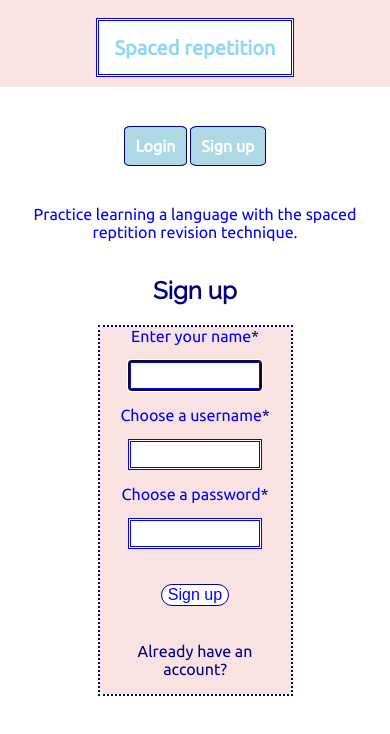
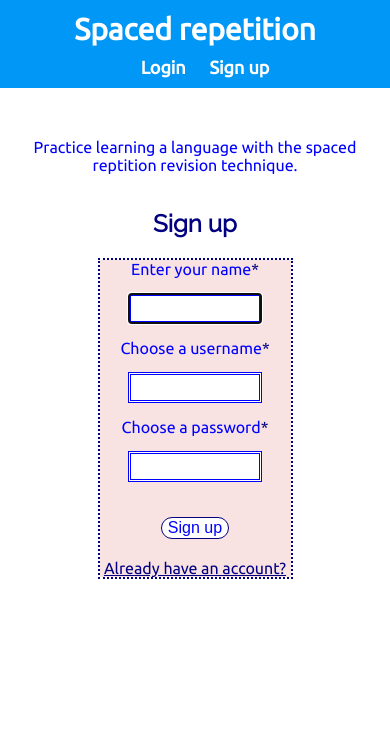
Before and after one commit to dc5will/spaced-repetition-client-will-hunter, a React app: page /register in a window 390 px wide. Built offline with nearby package versions, Linux system fonts and the light colour scheme.

Commit message:
fixed header

```diff
--- a/src/components/App/App.css
+++ b/src/components/App/App.css
@@ -1,9 +1,46 @@
-* {
-  background: white;
+a.blue-button{
+  text-decoration: none;
 }
 
-a {
-  text-decoration: none;
-  padding: 1rem;
-  color: black;
+.blue-button{
+  background-color: #0197f6;
+  border: none;
+  border-bottom: 4px solid #1a53bb;
+  border-radius: 15px;
+  color: white;
+  text-transform: uppercase;
+  outline: none;
+  font-size: 14px;
+  padding: 12px;
+  font-weight: 800;
+  font-family: 'Nunito', sans-serif;
 }
+
+.blue-button:hover{
+  cursor: pointer;
+}
+
+.blue-button:hover, .blue-button:focus {
+  background-color: rgb(70, 184, 255);
+}
+
+.fas{
+  margin-right: 10px;
+}
+
+.loading-text{
+  text-align: center;
+}
+
+.container {
+  padding: 0 20px;
+  margin: 0 auto;
+}
+
+.fade-in{
+  -webkit-animation: fadein 1s; /* Safari, Chrome and Opera > 12.1 */
+  -moz-animation: fadein 1s; /* Firefox < 16 */
+  -ms-animation: fadein 1s; /* Internet Explorer */
+  -o-animation: fadein 1s; /* Opera < 12.1 */
+  animation: fadein 1s;
+}
--- a/src/components/App/App.js
+++ b/src/components/App/App.js
@@ -8,24 +8,25 @@ import LoginRoute from '../../routes/LoginRoute/LoginRoute'
 import DashboardRoute from '../../routes/DashboardRoute/DashboardRoute'
 import LearningRoute from '../../routes/LearningRoute/LearningRoute'
 import NotFoundRoute from '../../routes/NotFoundRoute/NotFoundRoute'
+import ErrorPage from '../ErrorPage/ErrorPage';
 import './App.css'
+import './KeyFrames.css'
 
 export default class App extends Component {
-  state = { hasError: false }
+  state = { error: null }
 
   static getDerivedStateFromError(error) {
-    console.error(error)
-    return { hasError: true }
+    return { error: error }
   }
 
   render() {
-    const { hasError } = this.state
+    const { error } = this.state
     return (
       <div className='App'>
         <Header />
-        <main>
-          {hasError && (
-            <p className='error'>There was an error! Oh no!</p>
+        <main role="main">
+          {error && (
+            <ErrorPage error={error}/>
           )}
           <Switch>
             <PrivateRoute
--- /dev/null
+++ b/src/components/App/KeyFrames.css
@@ -0,0 +1,47 @@
+@keyframes fadein {
+  from { opacity: 0; }
+  to   { opacity: 1; }
+}
+
+/* Firefox < 16 */
+@-moz-keyframes fadein {
+  from { opacity: 0; }
+  to   { opacity: 1; }
+}
+
+/* Safari, Chrome and Opera > 12.1 */
+@-webkit-keyframes fadein {
+  from { opacity: 0; }
+  to   { opacity: 1; }
+}
+
+/* Internet Explorer */
+@-ms-keyframes fadein {
+  from { opacity: 0; }
+  to   { opacity: 1; }
+}
+
+/* FADE OUT */
+
+@keyframes fadeout {
+  from { opacity: 1; }
+  to   { opacity: 0; }
+}
+
+/* Firefox < 16 */
+@-moz-keyframes fadeout {
+  from { opacity: 1; }
+  to   { opacity: 0; }
+}
+
+/* Safari, Chrome and Opera > 12.1 */
+@-webkit-keyframes fadeout {
+  from { opacity: 1; }
+  to   { opacity: 0; }
+}
+
+/* Internet Explorer */
+@-ms-keyframes fadeout {
+  from { opacity: 1; }
+  to   { opacity: 0; }
+}
--- /dev/null
+++ b/src/components/ErrorPage/ErrorPage.css
@@ -0,0 +1,4 @@
+.error-page{
+  font-size: 30px;
+  text-align: center;
+}
--- /dev/null
+++ b/src/components/ErrorPage/ErrorPage.js
@@ -0,0 +1,12 @@
+import React from 'react';
+import './ErrorPage.css';
+
+function ErrorPage(props) {
+  return (
+    <div className="error-page fade-in">
+      {(props.error && (props.error.error || props.error.message)) || 'Something went wrong.'}
+    </div>
+  );
+}
+
+export default ErrorPage
--- a/src/components/Header/Header.css
+++ b/src/components/Header/Header.css
@@ -1,70 +1,79 @@
-.header {
+.main-header{
+  background-color: #0197f6;
+  margin-bottom: 50px;
+  padding:10px;
+}
+
+.header-navigation{
+  display: inline-block;
+}
+
+.login-link, .register-link, .logout-link, .header-username{
+  color: white;
+  text-decoration: none;
+  margin-left: 20px;
+  font-weight: 800;
+  height: 100px;
+}
+
+.header-username{
+  font-size: 16px;
+}
+
+.login-link, .register-link, .logout-link{
+  font-size: 18px;
+}
+
+
+.login-link:hover, .register-link:hover, .logout-link:hover,
+.login-link:focus, .register-link:focus, .logout-link:focus{
+  border-bottom: 2px solid white;
+}
+
+.header-container{
+  max-width: 1000px;
+  margin: 0 auto;
   display: flex;
-  justify-content: space-around;
+  justify-content: space-between;
   align-items: center;
 }
 
-h1 {
-  background: rgb(248, 226, 226);
-  border: 25px solid rgb(248, 226, 226);
+
+.header-title-link{
+  color: white;
+  text-decoration: none;
+  font-weight: 900;
+  font-size: 34px;
+  text-align: left;
 }
 
-.spacedRepetition {
-  color: rgb(147, 215, 238);
-  border-width: 100%;
-  border: 3px double blue;
-  margin: 20px;
-  padding: 15px;
-  background: white;
+.header-title{
+  margin: 0;
+  display: inline-block;
 }
 
-.login,
-.register,
-.logout {
-  margin: 5px;
-  border: 1px solid navy;
-  padding: 10px;
-  color: white;
-  background: lightblue;
-  border-radius: 10%;
-  font-weight: bold;
+.header-title-link:focus, .header-title-link:hover{
+  border-bottom: 3px solid white;
 }
 
-.userName {
-  background: none;
-  color: navy;
-  font-size: 20px;
-}
-
-nav {
-  margin: 50px;
-  margin-bottom: 100px;
-}
-
-@media only screen and (max-width: 600px) {
-  .spacedRepetition {
-    font-size: 15pt;
-    color: rgb(147, 215, 238);
-    border: 3px double blue;
-    margin: 20px;
-    padding: 15px;
-    background: white;
+@media only screen and (max-width: 760px){
+  .header-container{
+    display: block;
   }
 
-  nav {
-    margin: 50px;
+  .header-title{
+    display: block;
   }
 
-  .login,
-  .register,
-  .logout {
-    margin: auto;
-    border: 1px solid navy;
-    padding: 10px;
-    color: white;
-    background: lightblue;
-    border-radius: 10%;
-    font-weight: bold;
-    float: none;
+  .header-navigation{
+    display: block;
+  }
+
+  .header-title-link{
+    font-size: 30px;
+  }
+
+  .header-title{
+    margin-bottom: 10px;
   }
 }
--- a/src/components/Header/Header.js
+++ b/src/components/Header/Header.js
@@ -5,52 +5,56 @@ import UserContext from "../../contexts/UserContext";
 import "./Header.css";
 
 class Header extends Component {
-  static contextType = UserContext;
+  static contextType = UserContext
 
   handleLogoutClick = () => {
-    this.context.processLogout();
-  };
+    this.context.processLogout()
+  }
 
   renderLogoutLink() {
     return (
-      <div className='logged-in-header'>
-        <span className="userName">Hello {this.context.user.name}!</span>
-        <nav>
-          <Link className="logout" onClick={this.handleLogoutClick} to="/login">
+      <div>
+        <span className="header-username">
+          <i className="fas fa-user"/>
+          {this.context.user.name}
+        </span>
+        <nav className="header-navigation">
+          <Link className="logout-link"
+            onClick={this.handleLogoutClick}
+            to='/login'>
             Logout
           </Link>
         </nav>
       </div>
-    );
+    )
   }
 
   renderLoginLink() {
     return (
-      <nav className='logged-out-header'>
-        <Link className="login" to="/login">
-          Login
-        </Link>{" "}
-        <Link className="register" to="/register">
-          Sign up
-        </Link>
+      <nav className="header-navigation">
+        <Link className="login-link" to='/login'>Login</Link>
+        {' '}
+        <Link className="register-link" to='/register'>Sign up</Link>
       </nav>
-    );
+    )
   }
 
   render() {
     return (
-      <header>
-        <h1>
-          <Link className="spacedRepetition" to="/">
+      <header role="banner" className="main-header">
+        <div className="header-container" >
+          <h1 className="header-title">
+            <Link className="header-title-link" to='/'>
               Spaced repetition
             </Link>
           </h1>
           {TokenService.hasAuthToken()
             ? this.renderLogoutLink()
             : this.renderLoginLink()}
+          </div>
       </header>
     );
   }
 }
 
-export default Header;
+export default Header
```
Lines whose indentation alone changed are shown as unchanged.
